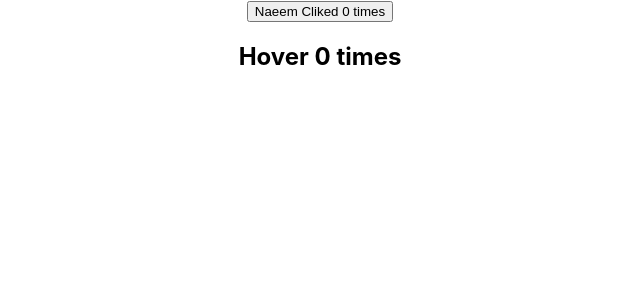
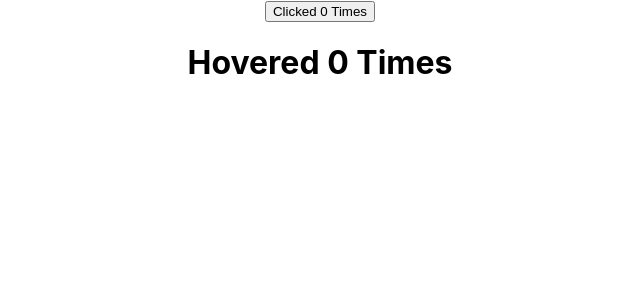
Before and after one commit to Naeem-ur-rahman/react-hello-world, a React (Create React App) app: page / in a window 1280 px wide. Shown: the top 300 px of the page, without its empty margins (320-960 px from the left). Built offline with nearby package versions, Linux system fonts and the light colour scheme.

Commit message:
Render props pattern

```diff
--- a/src/App.js
+++ b/src/App.js
@@ -23,8 +23,11 @@ import './AppStyle.css'
 // import PortalDemo from './components/PortalDemo';
 // import Hero from './components/Hero';
 // import ErrorBoundary from './components/ErrorBoundary';
-import ClickCounter from './components/ClickCounter';
-import HoverCounter from './components/HoverCounter';
+// import ClickCounter from './components/ClickCounter';
+// import HoverCounter from './components/HoverCounter';
+import CounterRenderProps from './components/CounterRenderProps';
+import ClickCounterTwo from './components/ClickCounterTwo';
+import HoverCounterTwo from './components/HoverCounterTwo';
 function App() {
   return (
     <div className="App">
@@ -67,9 +70,18 @@ function App() {
       {/* <ErrorBoundary> <Hero heroName='Batman' /> </ErrorBoundary> */}
       {/* <ErrorBoundary> <Hero heroName='Superman' /> </ErrorBoundary> */}
       {/* <ErrorBoundary> <Hero heroName='Joker' /> </ErrorBoundary> */}
-      <ClickCounter name='Naeem' />
-      <HoverCounter />
 
+      {/* Higher Order Compenents Pattern */}
+      {/* <ClickCounter name='Naeem' /> */}
+      {/* <HoverCounter /> */}
+
+      {/* Render Props Pattern */}
+      <CounterRenderProps>
+        {(count, incrementCount) => <ClickCounterTwo count={count} incrementCount={incrementCount} />}
+      </CounterRenderProps>
+      <CounterRenderProps>
+        {(count, incrementCount) => <HoverCounterTwo count={count} incrementCount={incrementCount} />}
+      </CounterRenderProps>
     </div>
   );
 }
--- /dev/null
+++ b/src/components/ClickCounterTwo.js
@@ -0,0 +1,10 @@
+import React, { Component } from 'react'
+
+class ClickCounterTwo extends Component {
+     render() {
+          const { count, incrementCount } = this.props
+          return <button onClick={incrementCount}> Clicked {count} Times </button>
+     }
+}
+
+export default ClickCounterTwo
--- /dev/null
+++ b/src/components/CounterRenderProps.js
@@ -0,0 +1,29 @@
+import React, { Component } from 'react'
+
+class CounterRenderProps extends Component {
+     constructor(props) {
+          super(props)
+
+          this.state = {
+               count: 0
+          }
+          this.incrementCount = this.incrementCount.bind(this)
+     }
+
+     incrementCount() {
+          this.setState(prevState => {
+               return { count: prevState.count + 1 }
+          }
+          )
+     }
+
+     render() {
+          return (
+               <div>
+                    {this.props.children(this.state.count, this.incrementCount)}
+               </div>
+          )
+     }
+}
+
+export default CounterRenderProps
--- /dev/null
+++ b/src/components/HoverCounterTwo.js
@@ -0,0 +1,10 @@
+import React, { Component } from 'react'
+
+class HoverCounterTwo extends Component {
+     render() {
+          const { incrementCount, count } = this.props
+          return <h1 onMouseLeave={incrementCount}>Hovered {count} Times</h1>
+     }
+}
+
+export default HoverCounterTwo
```
